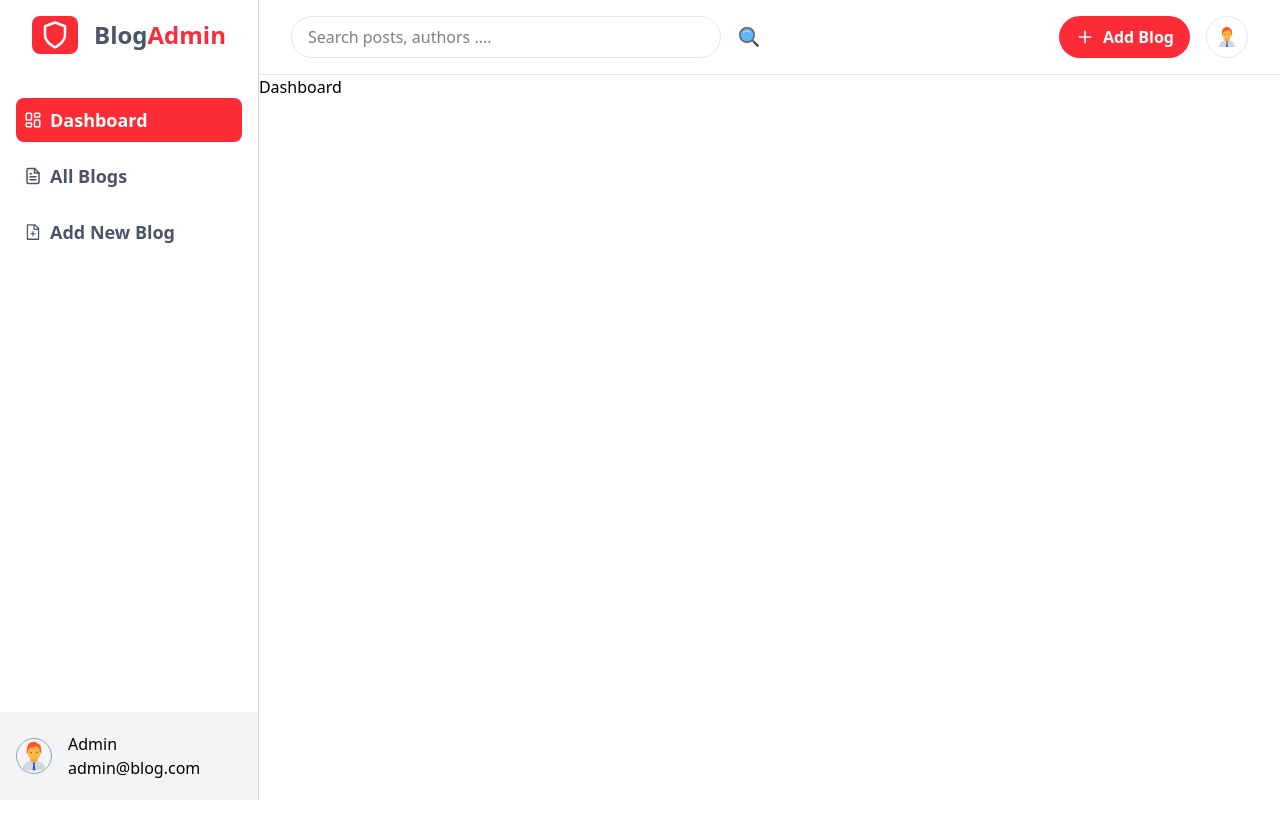
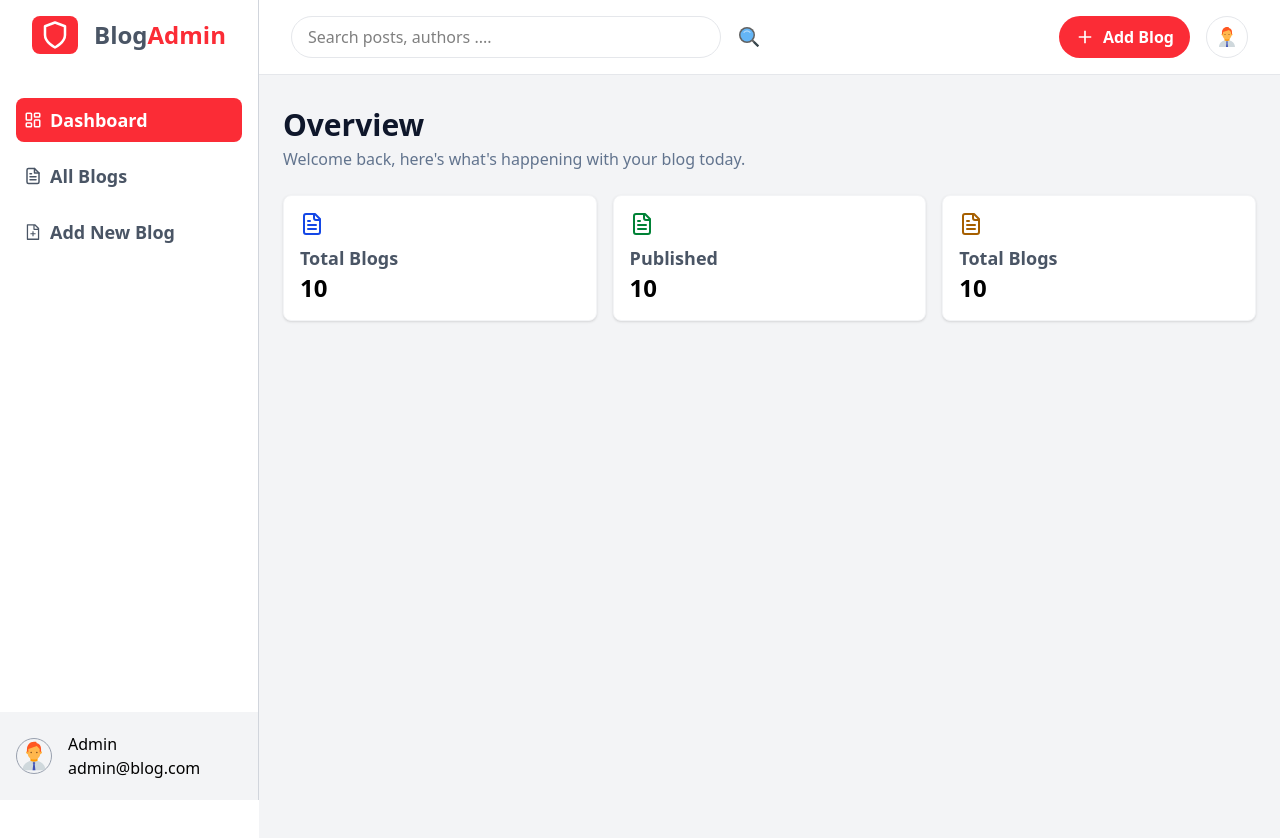
Before and after one commit to suprabhatmaiti/blog-admin, a React (Vite) app: page / in a window 1280 px wide. Shown: the top 838 px of the page. Before the commit the page ends 800 px from the top, so only its background shows below. Built offline with nearby package versions, Linux system fonts and the light colour scheme.

Commit message:
Add Card component and integrate it into the Dashboard; enhance layout and styling

```diff
--- /dev/null
+++ b/src/components/common/Card.jsx
@@ -0,0 +1,19 @@
+import React from "react";
+import { LuFileText } from "react-icons/lu";
+
+export default function Card({ label, value, type = 1 }) {
+  let classes =
+    type == 1
+      ? "text-blue-700"
+      : type == 2
+      ? "text-green-700"
+      : "text-yellow-700";
+
+  return (
+    <div className="border border-gray-100 bg-white p-4 w-full md:w-1/4 flex-grow rounded-lg shadow">
+      <LuFileText className={`${classes} font-semibold text-2xl`} />
+      <h1 className="text-gray-600 text-lg font-semibold mt-2">{label}</h1>
+      <p className="text-2xl font-bold">{value}</p>
+    </div>
+  );
+}
--- a/src/pages/Dashboard.jsx
+++ b/src/pages/Dashboard.jsx
@@ -1,5 +1,19 @@
 import React from "react";
+import { LuFileText } from "react-icons/lu";
+import Card from "../components/common/Card";
 
 export default function Dashboard() {
-  return <div>Dashboard</div>;
+  return (
+    <div className="min-h-screen w-full px-6 py-8 bg-gray-100">
+      <h1 className="text-3xl font-bold text-slate-900">Overview</h1>
+      <p className="text-slate-500 text-base mt-1">
+        Welcome back, here's what's happening with your blog today.
+      </p>
+      <div className="mt-6 flex justify-between flex-wrap gap-4">
+        <Card label={"Total Blogs"} value={"10"} type={1} />
+        <Card label={"Published"} value={"10"} type={2} />
+        <Card label={"Total Blogs"} value={"10"} type={3} />
+      </div>
+    </div>
+  );
 }
```
